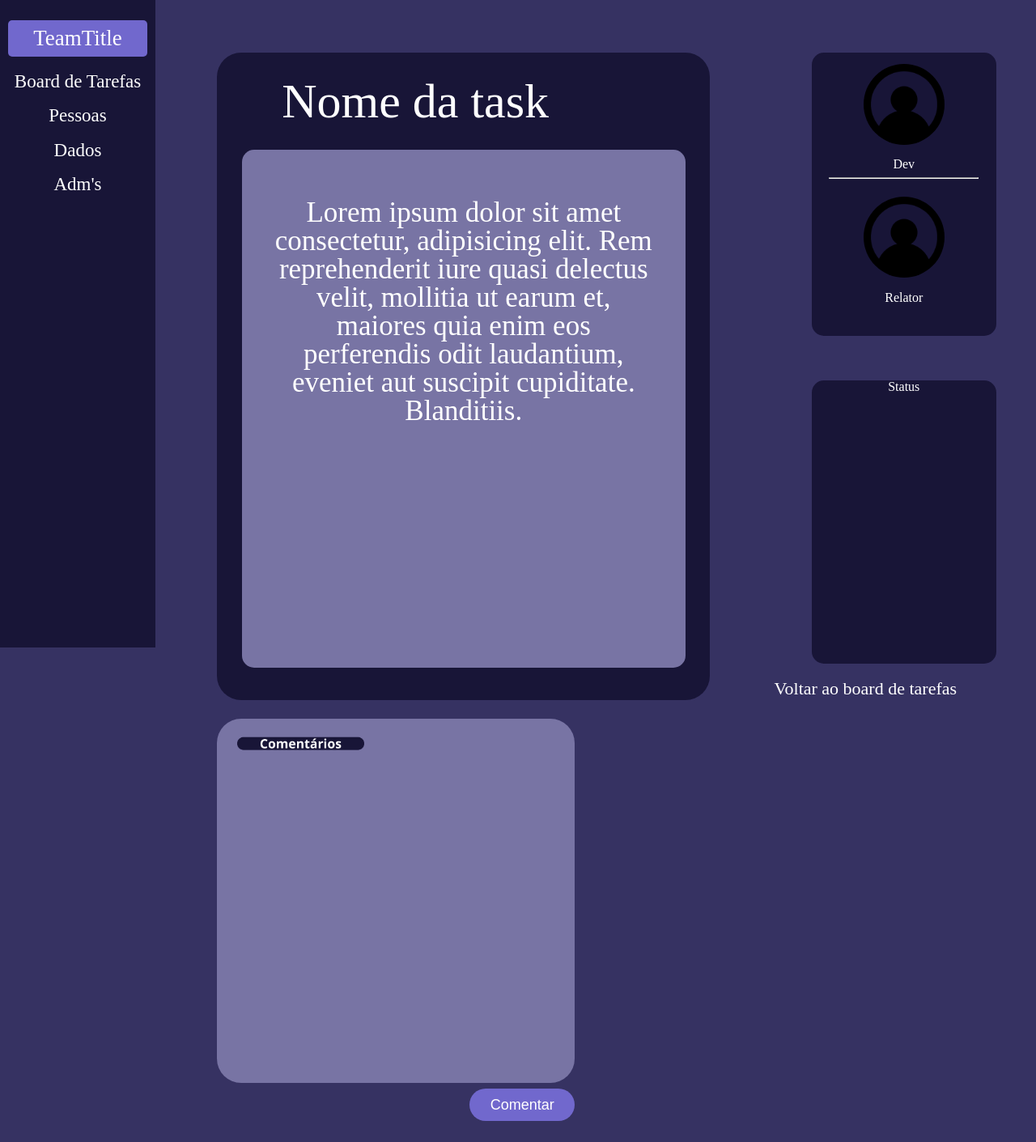
After one commit to MaduAlfredo/Projeto, a PHP site: page /tasks.html in a window 1280 px wide. The commit adds this page. Shown: the whole page at 81% size. Run offline with PHP 8.4, Linux system fonts and the light colour scheme.

Commit message:
tasksDENOVO

```diff
--- a/css/task.css
+++ b/css/task.css
@@ -1,5 +1,5 @@
 .body{
-    height: 2562px;
+    width: 100%;
     background-color: #363262;
     display: flex;
 }
@@ -10,10 +10,12 @@
     color: white;
     background-color: #181537;
     box-sizing: border-box;
+    position: fixed;
     padding-top: 25px;
 }
 .teamTitle{
     width: 90%;
+    height: 45px;
     background-color: #7168CD;
     font-size: 27px;
     text-align: center;
@@ -21,7 +23,6 @@
     margin: auto;
     display: flex;
     flex-wrap: nowrap;
-    height: 45px;
     align-items: center;
 }
 .project_teamname{
@@ -37,13 +38,15 @@
 
 .main{
     width: 70%;
+    height: 100%;
     margin-top: 65px;
+    margin-left: 15%;
     display: inline;
 }
 
 .titleDiv{
     width: 80%;
-    height: 35%;
+    height: 800px;
     margin: auto;
     border-radius: 30px;
     color: white;
@@ -86,6 +89,7 @@
     box-sizing: border-box;
     padding: 10px 25px;
     margin: 10%;
+    margin-top: 3%;
     margin-bottom:1%;
 }
 
@@ -103,6 +107,7 @@
 .comentButton{
     width: 25%;
     height: 40px;
+    margin-bottom: 5%;
     border-radius: 30px;
     background-color: #7168CD;
     color: white;
@@ -118,7 +123,7 @@
 
 .info1{
     width: 70%;
-    height: 15%;
+    height: 350px;
     margin: auto;
     display: block;
     text-align: center;
@@ -133,7 +138,7 @@
 
 .info2{
     width: 70%;
-    height: 15%;
+    height: 350px;
     margin: auto;
     margin-top: 55px;
     display: block;
@@ -169,4 +174,5 @@
 .linkBoard:hover{
     color:red;
     text-decoration: none;
+    cursor: pointer;
 }
--- /dev/null
+++ b/tasks.html
@@ -0,0 +1,53 @@
+<!DOCTYPE html>
+<html lang="en">
+<head>
+    <meta charset="UTF-8">
+    <meta http-equiv="X-UA-Compatible" content="IE=edge">
+    <meta name="viewport" content="width=device-width, initial-scale=1.0">
+    <title>Document</title>
+    <link rel="stylesheet" href="css/reset.css">
+    <link rel="stylesheet" href="css/task.css">
+</head>
+<body>
+    <section class="body">
+        <section class="menuLateral">
+            <div class="teamTitle">
+                <p class="project_teamname">TeamTitle</p>
+            </div>
+            <h3 class="project_sidebar_items">Board de Tarefas</h3>
+        <h3 class="project_sidebar_items">Pessoas</h3>
+        <h3 class="project_sidebar_items">Dados</h3>
+        <h3 class="project_sidebar_items">Adm's</h3>
+        </section>
+        <section class="main">
+            <div class="titleDiv">
+                <p class="title">Nome da task</p>
+                <div class="taskContent">
+                    <p class="taskText">Lorem ipsum dolor sit amet consectetur, adipisicing elit. Rem reprehenderit iure quasi delectus velit, mollitia ut earum et, maiores quia enim eos perferendis odit laudantium, eveniet aut suscipit cupiditate. Blanditiis.</p>
+                </div>
+            </div>
+            <div class="comentDiv">
+                <img src="fotos/comentsTitle.png" alt="" class="comentsTitle">
+            </div>
+            <div class="comentButtonDiv">
+                <button class="comentButton">Comentar</button>
+            </div>
+        </section>
+        <section class="infoLateral">
+            <div class="info1">
+                <img src="fotos/login.png" alt="" class="img">
+                <p class="devName">Dev</p>
+                <hr class="line">
+                <img src="fotos/login.png" alt="" class="img">
+                <p class="relName">Relator</p>
+            </div>
+            <div class="info2">
+                <p class="info2Title">Status</p>
+            </div>
+            <div class="goBack">
+                <p class="linkBoard">Voltar ao board de tarefas</p>
+            </div>
+        </section>
+    </section>
+    </body>
+</html>
```
